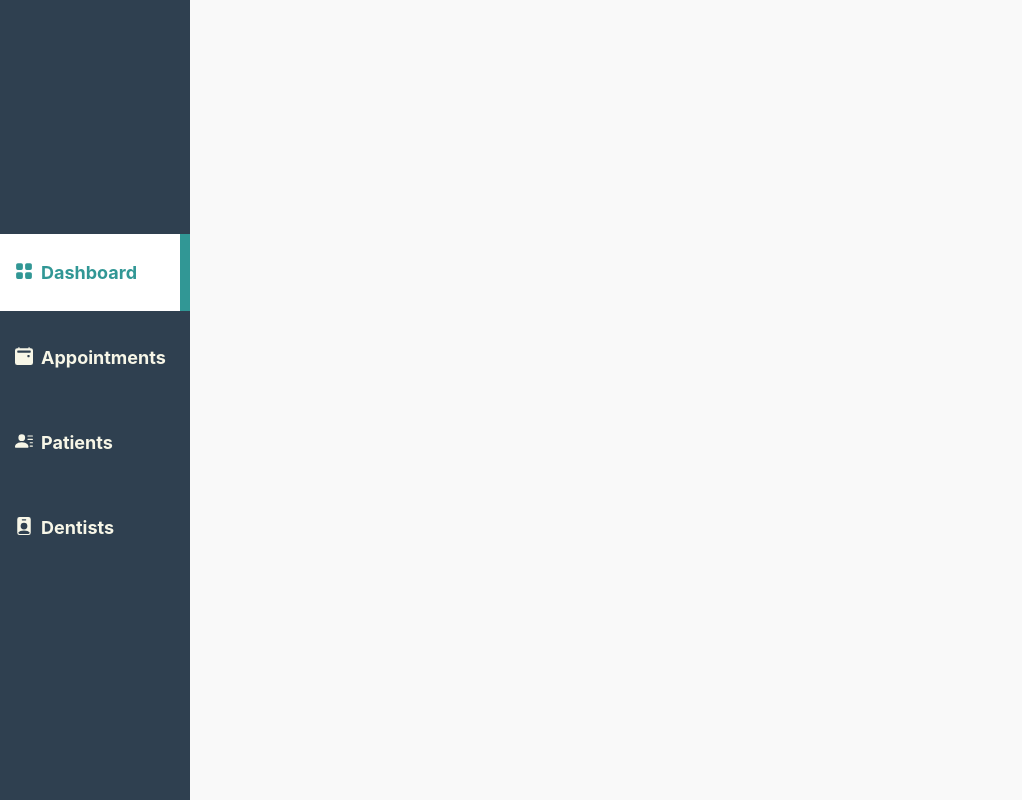
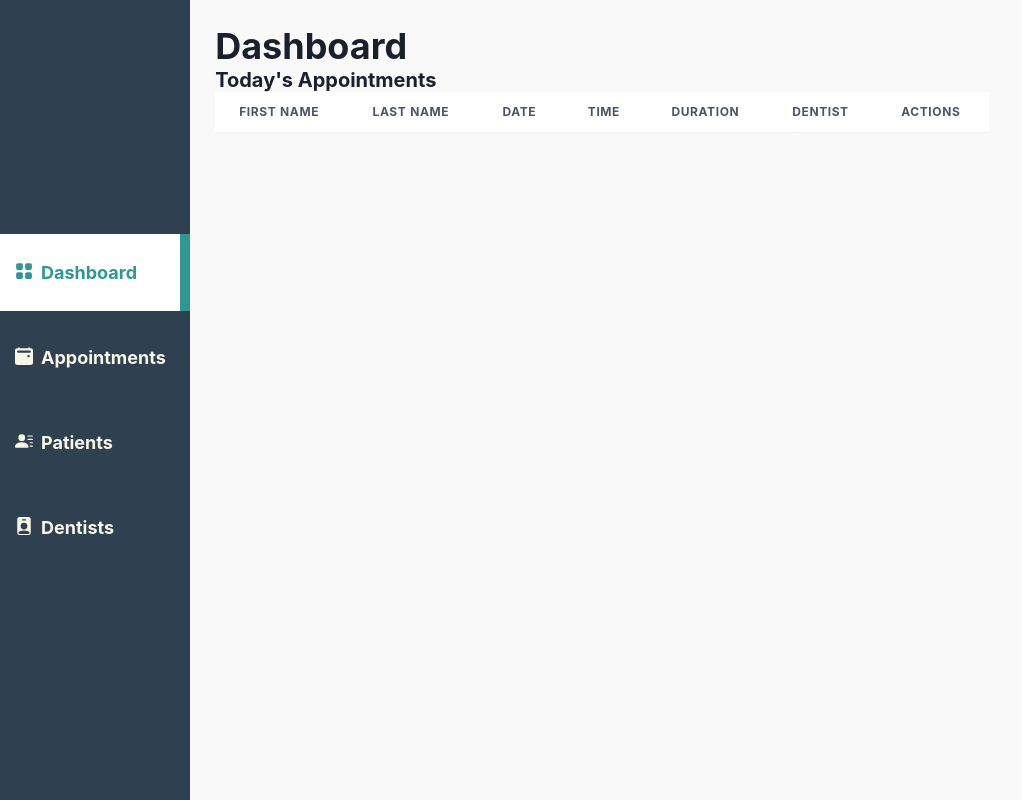
Before and after one commit to abigail221b/dentalClinic_frontend, a React (Create React App) app: page / in a window 1280 px wide. Shown: the whole page, without its empty margins (0-1022 px from the left). Built offline with nearby package versions, Linux system fonts and the light colour scheme.

Commit message:
Add empty table

```diff
--- a/src/pages/Dashboard.js
+++ b/src/pages/Dashboard.js
@@ -1,9 +1,33 @@
-import { Flex } from "@chakra-ui/react";
+import { Flex, Heading, TableContainer, Table, Thead, Tbody, Tr, Th } from "@chakra-ui/react";
+import { Grid, GridItem } from '@chakra-ui/react'
 
 function Dashboard() {
     return (
         <Flex flexDirection="column" width="100%" height="100vh" padding="25px" backgroundColor="#F9F9F9">
+            <Heading>Dashboard</Heading>
+            <Grid templateColumns="repeat(4, 1fr)" templateRows="repeat(5, 1fr)" gap={6}>
+                <GridItem rowSpan={2} colSpan={3}>
+                    <Heading size="md">Today's Appointments</Heading>
+                    <TableContainer backgroundColor="white">
+                        <Table>
+                            <Thead>
+                                <Tr>
+                                    <Th>First Name</Th>
+                                    <Th>Last Name</Th>
+                                    <Th>Date</Th>
+                                    <Th>Time</Th>
+                                    <Th>Duration</Th>
+                                    <Th>Dentist</Th>
+                                    <Th>Actions</Th>
+                                </Tr>
+                            </Thead>
+                            <Tbody>
 
+                            </Tbody>
+                        </Table>
+                    </TableContainer>
+                </GridItem>
+            </Grid>
         </Flex>
     );
 }
```
